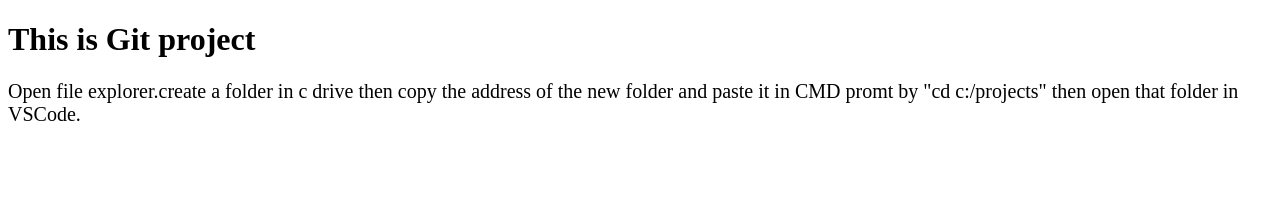
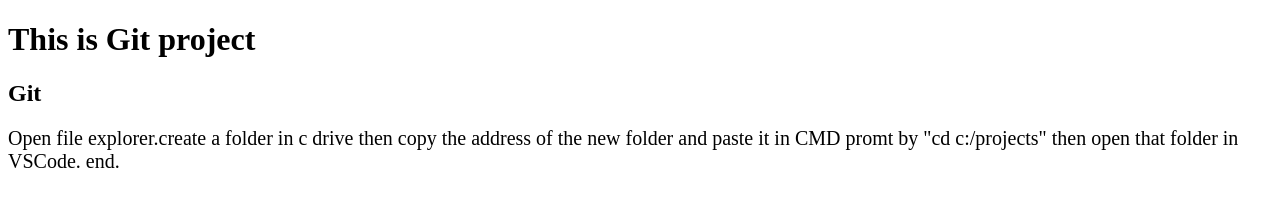
Before and after one commit to divyasarika7/svecw_batch1, a plain HTML site: page git.html in a window 1280 px wide. Drawn offline with Linux system fonts and the light colour scheme.

Commit message:
third command

```diff
--- a/git.html
+++ b/git.html
@@ -8,8 +8,9 @@
 </head>
 <body>
     <h1>This is Git project</h1>
+    <h2>Git</h2>
     <p style="font-size: 20px;">Open file explorer.create a folder in c drive then copy the address of the new folder and paste it in CMD promt by "cd c:/projects"
-        then open that folder in VSCode.
+        then open that folder in VSCode. end.
     </p>
 
 </body>
```
